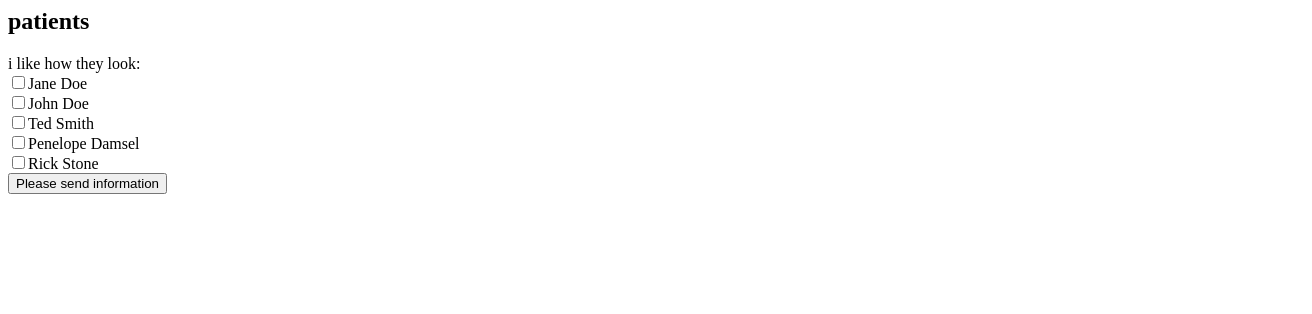
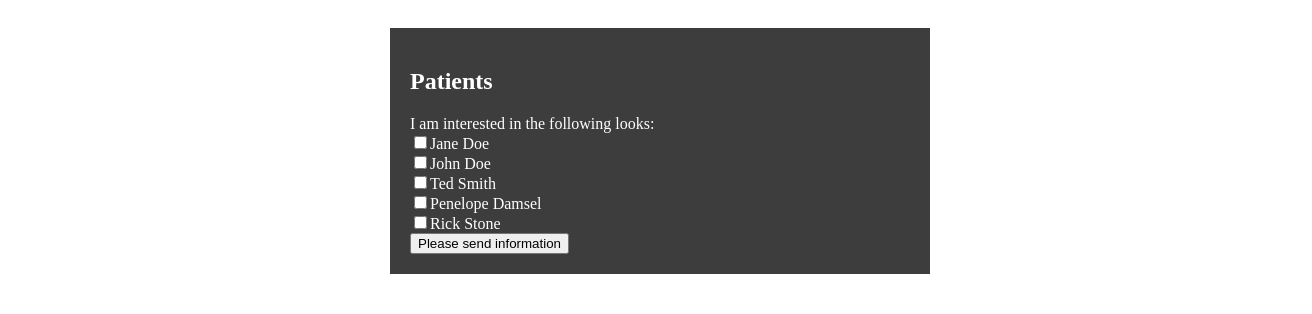
Before and after one commit to ErinPoole/form-values, a plain HTML site: page index.html in a window 1280 px wide. Shown: the whole page, 1312 px wide, since content can reach past the window. Drawn offline with Linux system fonts and the light colour scheme.

Commit message:
Gray/White styling
minimal gray/white in-line css styling

```diff
--- a/index.html
+++ b/index.html
@@ -1,40 +1,38 @@
 <html>
 <head>
-<title>Passing HTML form values via Javascript to inner html!</title>
+<title>Passing HTML form values via Javascript to inner html</title>
+
 <script language="javascript">
 <!--
 function showcontact(frm){
-   var interest = "interest shown in the following patient:\n\n"
-
+   var interest = "Customer has shown interest in the following patient:\n\n"
    //for each checkbox see if it has been checked, record the value.
    for (i = 0; i < frm.patient.length; i++)
       if (frm.patient[i].checked){
          interest = interest + frm.patient[i].value + "\n"
       }
    document.getElementById("output").innerHTML = interest;
-
 }
 //-->
 </script>
 </head>
+
 <body bgcolor="#ffffff">
+	<div style="width: 100%; padding: 20px;">
+		<form name="contact">
+			<div style="width: 500px; padding: 20px; background-color: #3d3d3d; color: #fff; margin: auto;">
+				<h2>Patients</h2>
+				I am interested in the following looks:<br />
+				<input type="checkbox" name="patient" value="001" onclick="">Jane Doe<br />
+				<input type="checkbox" name="patient" value="002" onclick="">John Doe<br />
+				<input type="checkbox" name="patient" value="003" onclick="">Ted Smith<br />
+				<input type="checkbox" name="patient" value="004" onclick="">Penelope Damsel<br />
+				<input type="checkbox" name="patient" value="005" onclick="">Rick Stone<br />
+				<input type="button" value="Please send information" onclick="showcontact(this.form)">
+				<div id="output"></div>
+			</div>
+		</form>
+	</div>
+</body>
 
-<form name="contact">
-
-<h2>patients</h2>
-
-i like how they look:<br />
-<input type="checkbox" name="patient"  value="001" onclick="">Jane Doe<br />
-<input type="checkbox" name="patient"  value="002" onclick="">John Doe<br />
-<input type="checkbox" name="patient"  value="003" onclick="">Ted Smith<br />
-<input type="checkbox" name="patient"  value="004" onclick="">Penelope Damsel<br />
-<input type="checkbox" name="patient"  value="005" onclick="">Rick Stone<br />
-
-<input type="button" value="Please send information" onclick="showcontact(this.form)">
-
-
-<div id="output"></div>
-
-</form>
-</body>
 </html>
```
